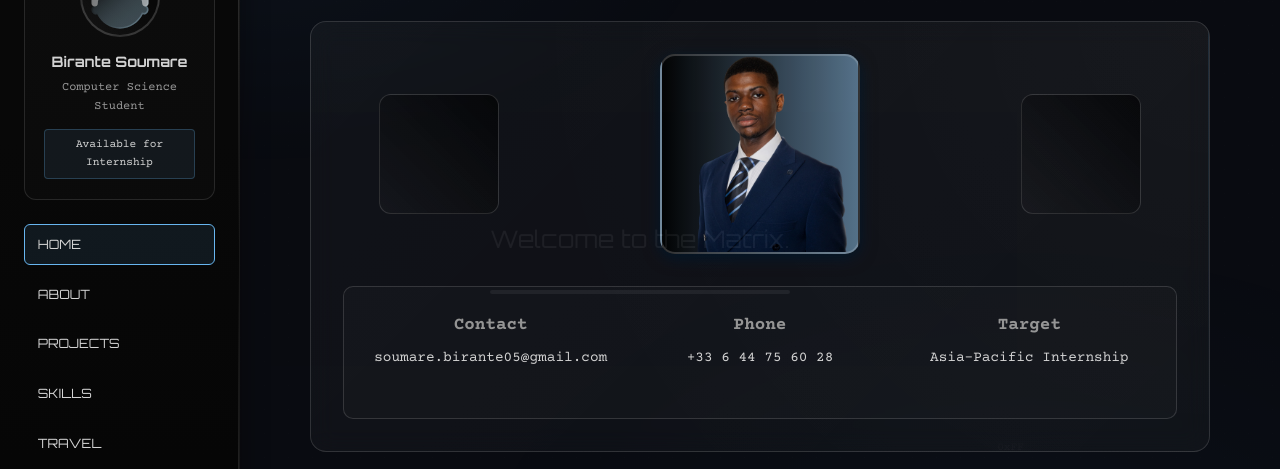
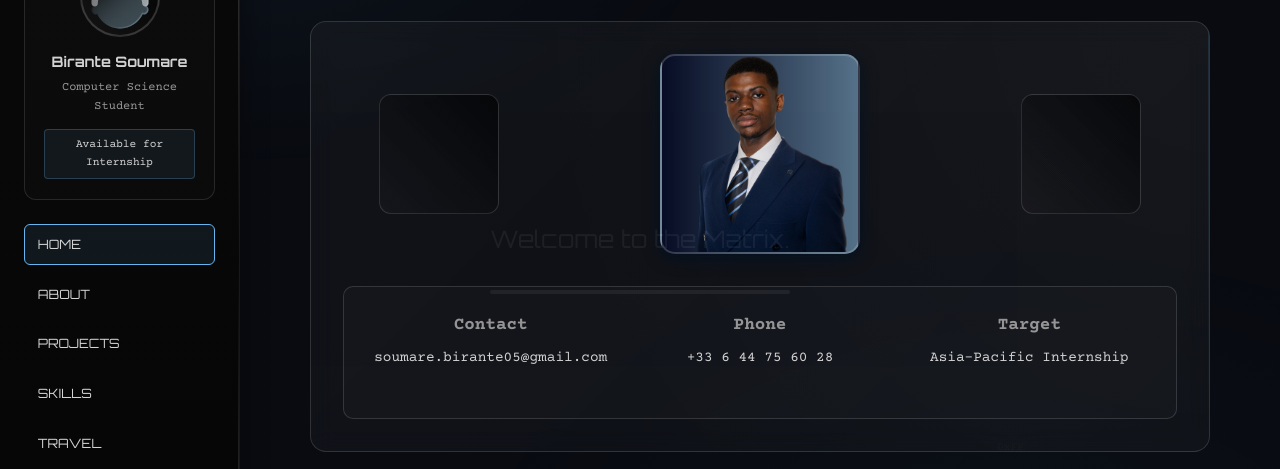
Before and after one commit to noricra/Portfolfio, a plain HTML site: page index.html in a window 1280 px wide. Shown: the part 143-612 px from the top of the page. Drawn offline with nearby package versions, Linux system fonts and the light colour scheme.

Commit message:
Update index.html

```diff
--- a/index.html
+++ b/index.html
@@ -1193,10 +1193,10 @@
         border: 2px solid rgba(255, 255, 255, 0.2);
         border-radius: 15px;
         margin: 0 auto;
-        background: linear-gradient(to right, rgba(0, 0, 0, 0.8), rgba(90,120,145));
-        box-shadow: 0 4px 16px rgba(1, 26, 49, 0.836);
+        background: linear-gradient(to right, rgb(7, 13, 38), rgba(90,120,145));
+        box-shadow: 0 4px 16px rgba(1, 19, 36, 0.836);
     ">
-        <img src="img/Image.png" alt="img portrait" style="
+        <img src="img/Image.png" alt="Description de l'image" style="
             width: 100%;
             height: 100%;
             object-fit: cover;
```
